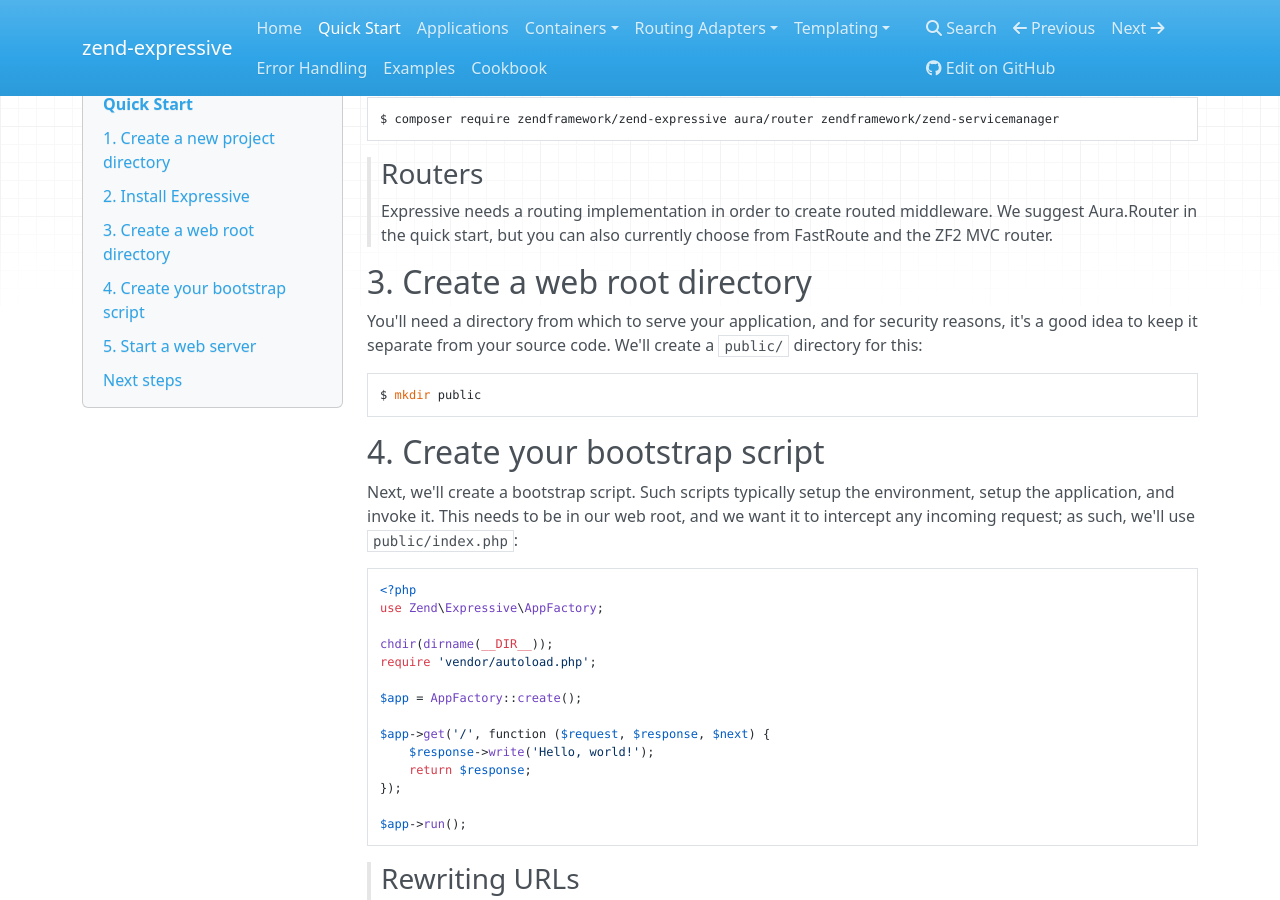
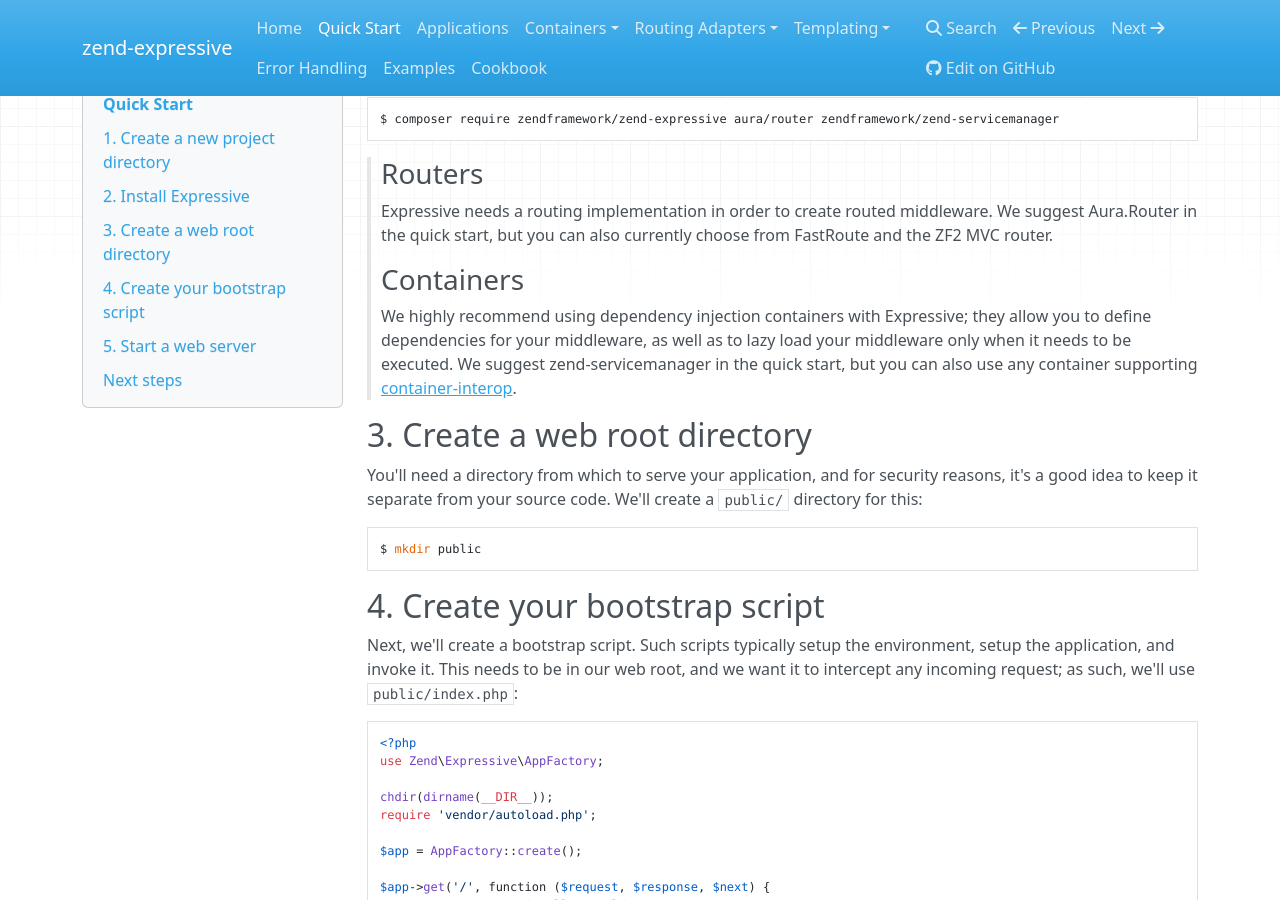
Before and after one commit to zendframework/zend-expressive, an MkDocs documentation site: the page built from doc/book/quick-start.md, in a window 1280 px wide and 900 px high, scrolled down 416 px. Built offline with MkDocs 1.6.1, drawn with Linux system fonts in a browser that asks for light colours; nearby versions of some CDN libraries; old or Windows-style settings are respelled for this version of MkDocs.

Commit message:
Added paragraph on containers
- since we're installing one...

```diff
--- a/doc/book/quick-start.md
+++ b/doc/book/quick-start.md
@@ -27,6 +27,14 @@
 > Expressive needs a routing implementation in order to create routed
 > middleware. We suggest Aura.Router in the quick start, but you can also
 > currently choose from FastRoute and the ZF2 MVC router.
+
+> ### Containers
+>
+> We highly recommend using dependency injection containers with Expressive;
+> they allow you to define dependencies for your middleware, as well as to lazy
+> load your middleware only when it needs to be executed. We suggest
+> zend-servicemanager in the quick start, but you can also use any container
+> supporting [container-interop](https://github.com/container-interop/container-interop).
 
 ## 3. Create a web root directory
 
```
